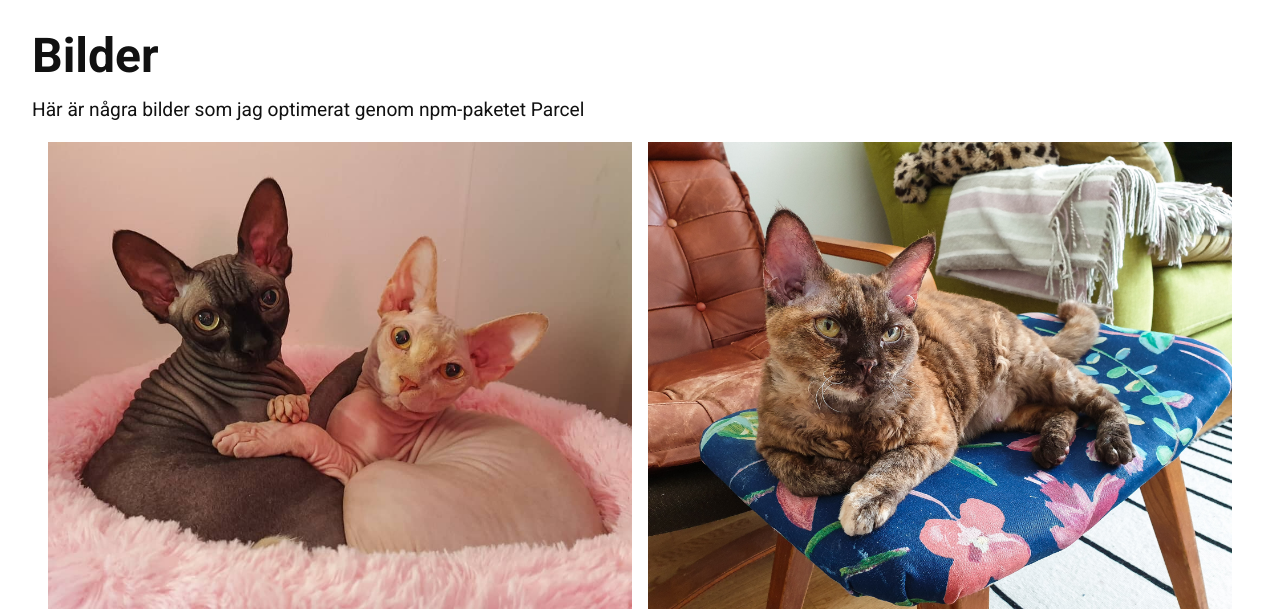
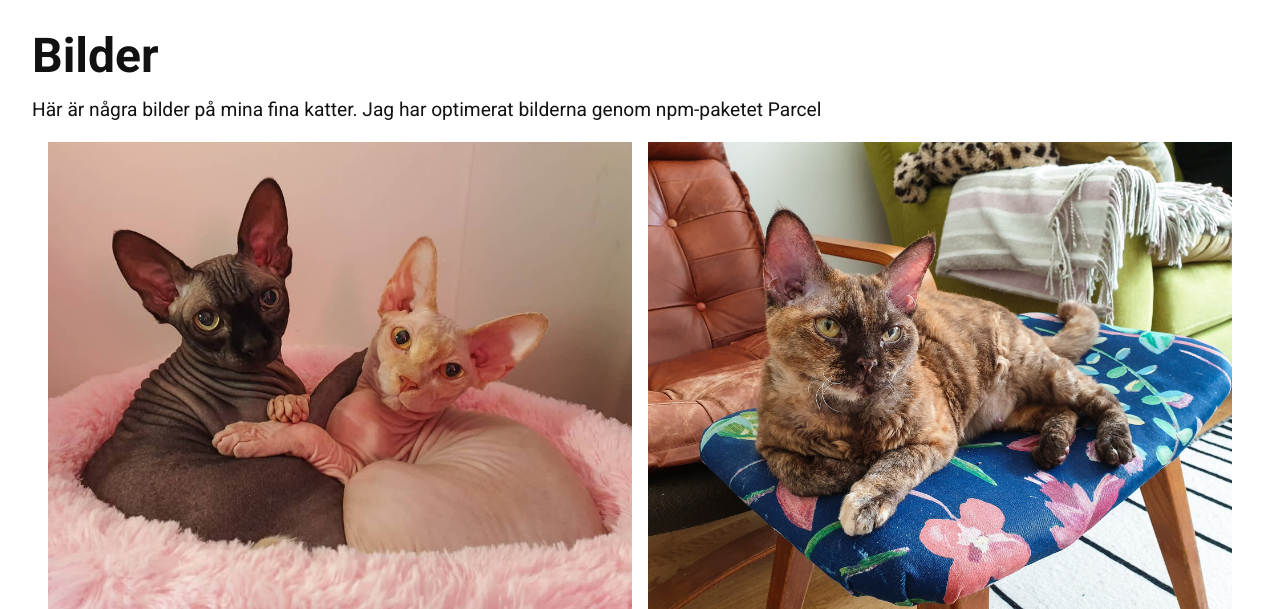
Before and after one commit to parisiproductions/moment1_parcel, a website built with Parcel: page src/html/sida2.html in a window 1280 px wide. Shown: the part 191-800 px from the top of the page. Built offline with nearby package versions, Linux system fonts and the light colour scheme.

Commit message:
försök att ändra suddighet av bilder, ändra 100% max-höjd till auto. La till text under Bilder rubrik

```diff
--- a/src/css/styles.css
+++ b/src/css/styles.css
@@ -149,7 +149,6 @@ nav a {
     width: 100%;
     height: auto;
     max-width: 100%;
-    max-height: 100%;
     object-fit: cover;
     box-shadow: 0 4px 6px rgba(0, 0, 0, 0.1);
 }
--- a/src/html/sida2.html
+++ b/src/html/sida2.html
@@ -52,7 +52,7 @@
 
     <main>
         <h1>Bilder</h1>
-        <p>Här är några bilder som jag optimerat genom npm-paketet Parcel</p>
+        <p>Här är några bilder på mina fina katter. Jag har optimerat bilderna genom npm-paketet Parcel</p>
 
         <div class="photo-album">
             <picture>
```
